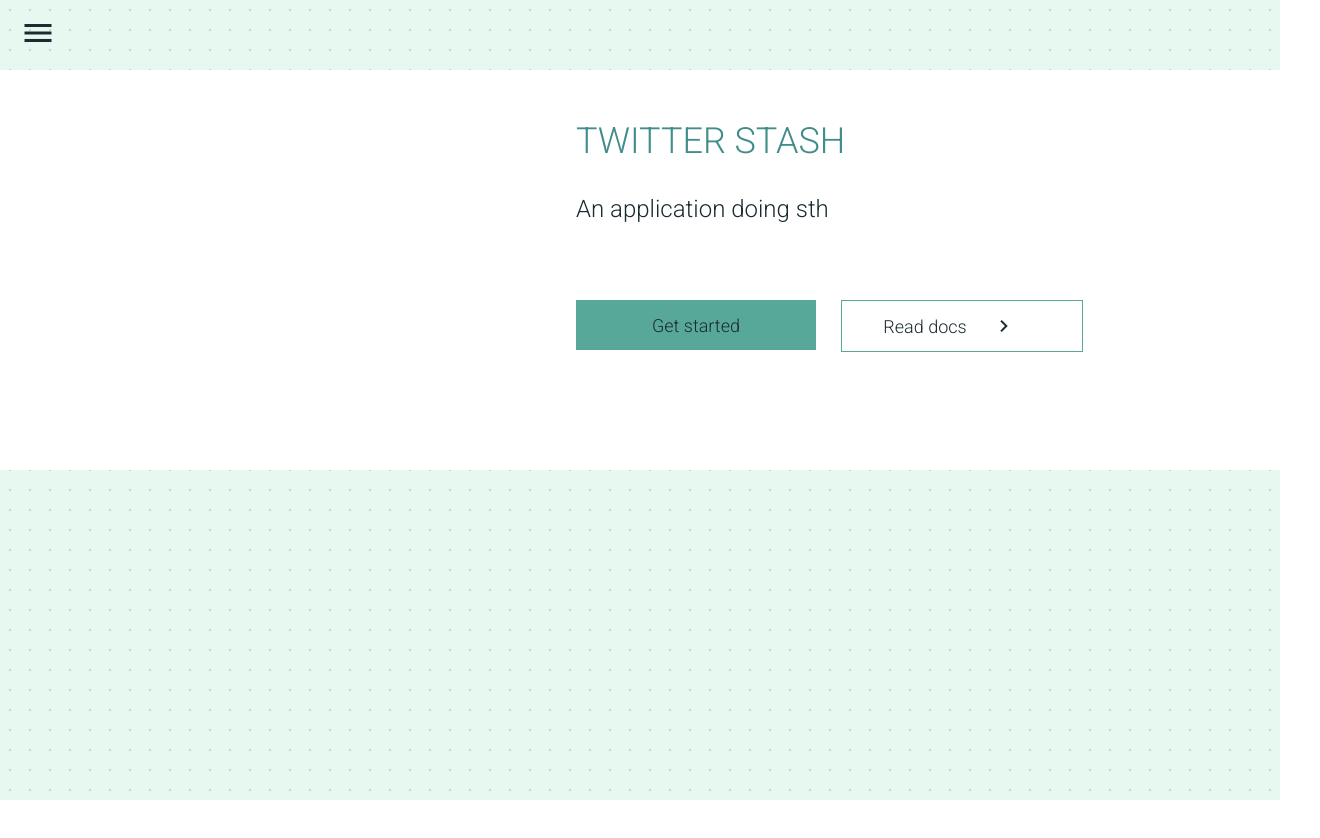
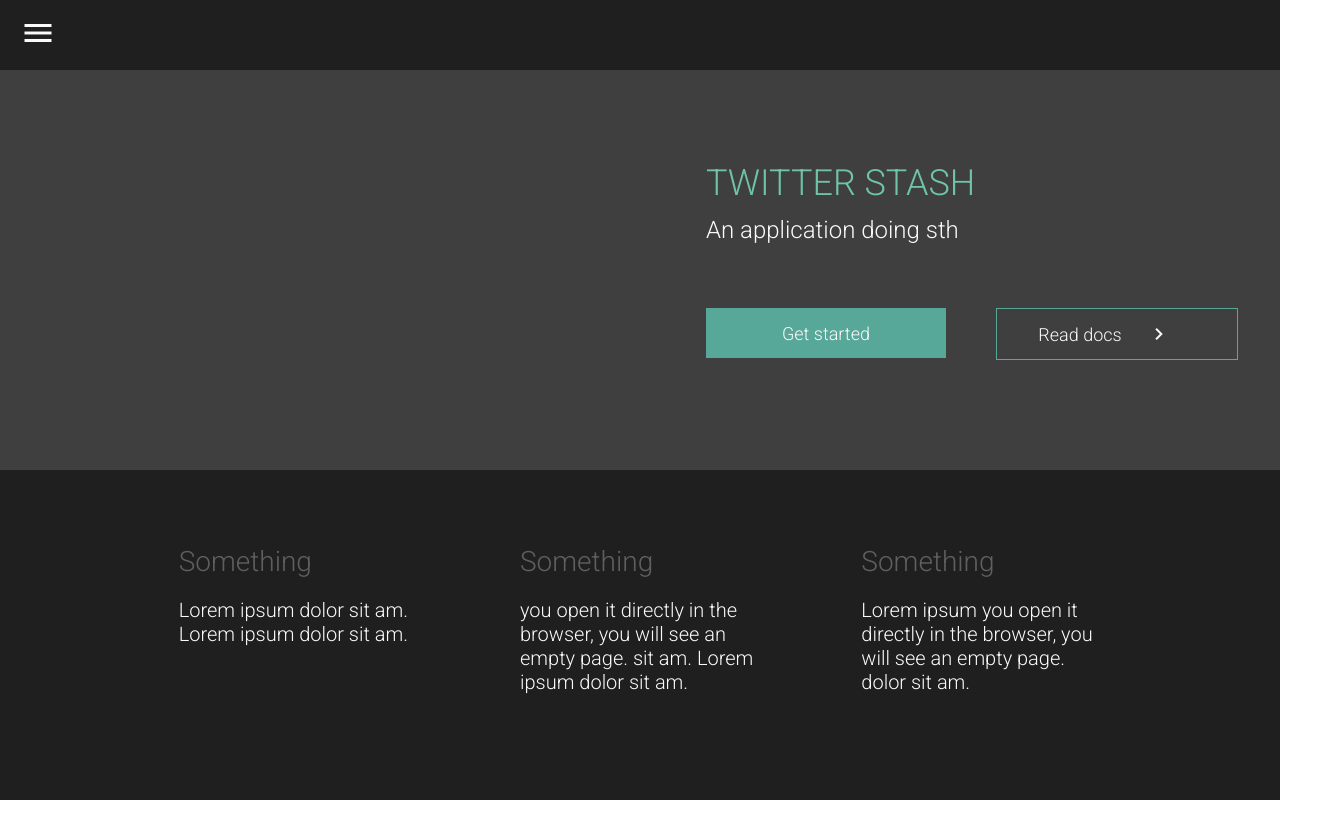
Before and after one commit to bohatiuk/agh-reddit-stash, a React (Create React App) app in the folder falcon/: page / in a window 1280 px wide. Shown: the top 838 px of the page, 1320 px wide, since content can reach past the window. After the commit the page ends 800 px from the top, so only its background shows below. Built offline with nearby package versions, Linux system fonts and the light colour scheme; no server answers.

Commit message:
Finish landing page

```diff
--- a/falcon/src/common/Buttons.tsx
+++ b/falcon/src/common/Buttons.tsx
@@ -1,6 +1,5 @@
 import styled from 'styled-components';
 import { styles, TTP } from '../styles/styleguide';
-import { smallShadow } from '../utils/css';
 import { CenterDiv } from './CenterDiv';
 
 export const CallToActionBtn = styled(CenterDiv)`
--- a/falcon/src/components/icons/Twitter.tsx
+++ b/falcon/src/components/icons/Twitter.tsx
@@ -1,23 +1,16 @@
-import { Icon } from '@material-ui/core';
 import styled from 'styled-components';
 import React from 'react';
-import { styles, TTP } from '../../styles/styleguide';
+import { TTP } from '../../styles/styleguide';
 import { ReactSVG } from 'react-svg';
 import { CenterDiv } from '../../common/CenterDiv';
-import { defaultShadow } from '../../utils/css';
 
 const Container = styled(CenterDiv)`
   width: 360px;
-  // height: 480px;
   font-size: 72px;
-  // background-color: ${({ theme }: TTP) => theme.color8};
-  // padding: ${styles.m5};
-  // border-radius: 45px;
 
   & svg {
-    fill: ${({ theme }: TTP) => theme.color8};
+    fill: ${({ theme }: TTP) => theme.color0};
   }
-
 `;
 
 function HoverIcon() {
--- a/falcon/src/containers/Home.tsx
+++ b/falcon/src/containers/Home.tsx
@@ -1,128 +1,107 @@
 import { Icon } from '@material-ui/core';
 import React from 'react';
+import { Link } from 'react-router-dom';
 import styled from 'styled-components';
 import { CallToActionBtn, CallToActionOutlinedBtn } from '../common/Buttons';
-import { CenterDiv } from '../common/CenterDiv';
 import Twitter from '../components/icons/Twitter';
 import { config } from '../config';
 import { styles, TTP } from '../styles/styleguide';
-import { defaultShadow } from '../utils/css';
 
 const Container = styled.div`
-  position: relative;
-  width: 100vw;
-  height: 100vh;
+  width: 100%;
+  height: 100%;
   overflow: hidden;
 `;
 
-const Background = styled.div`
-  width: 100%;
-  height: 100%;
-  position: absolute;
-  left: 0;
-  top: 0;
-  z-index: -1;
-  background-color: ${({ theme }: TTP) => theme.color0};
-  opacity: 0.8;
-
+const Overlay = styled.div`
+  margin: 90px 0 0 20%;
 `;
 
-const Overlay = styled.div`
-  position: absolute;
-  left: 20vw;
-  top: 90px;
-  z-index: 1;
-  // display: flex;
-  // align-items: center;
-  // justify-content: center;
-`;
-
-const ContentContainer = styled.div`
+const BannerContainer = styled.div`
   position: relative;
-  // margin: 10vh auto 0;
   height: 400px;
   width: 100%;
   overflow: hidden;
-  padding-left: 45vw;
-  background-color: ${({ theme}: TTP) => theme.color0};
-  // background: transparent;
-  // background-color: ${({ theme }: TTP) => theme.colorGray0};
-
-
-  // -webkit-box-shadow: -10px -10px 200px 0px rgba(${({ theme }: TTP) => theme.color8RGB},0.2);
-  // -moz-box-shadow: -10px -10px 200px 0px rgba(${({ theme }: TTP) => theme.color8RGB},0.2);
-  // box-shadow: -10px -10px 200px 0px rgba(${({ theme }: TTP) => theme.color8RGB},0.2);
+  display: flex;
+  justify-content: flex-start;
+  background-color: ${({ theme}: TTP) => theme.color1};
 `;
 
-const Cards = styled.div`
+const Actions = styled.div`
   position: relative;
-  width: 100%;
-  height: 100%;
+  display: flex;
+  flex-direction: column;
+  align-items: flex-start;
+  margin-left: 90px;
 `;
 
-const Card = styled(CenterDiv)`
-  width: 450px;
-  height: 225px;
-  position: absolute;
-  background-color: ${({ theme }: TTP) => theme.color0};
-  border: 1px solid rgba(${({ theme }: TTP) => theme.color8RGB}, 0.2);
-  ${props => defaultShadow(props)}
-`;
-
-const NameCard = styled.div`
-  position: absolute;
-  top: 50px;
-  left: 0;
+const TextTitle = styled.div`
+  margin-top: 92px;
   font: ${styles.fontH5};
   color: ${({ theme }: TTP) => theme.color5};
 `;
 
-const DescCard = styled.div`
-  position: absolute;
-  top: 125px;
-  left: 0;
+const TestDescribtion = styled.div`
+  margin-top: 12px;
   font: ${styles.fontN6};
 `;
 
-const GetStartedCard = styled.div`
-  position: absolute;
-  top: 230px;
-  left: 0;
+const GetStartedActions = styled.div`
+  margin-top: 64px;
   display: flex;
-  // cursor: pointer;
-  // transition: transform ${styles.transitionParams1};
-  // background: ${({ theme }: TTP) => theme.color5};
-  // color: ${({ theme }: TTP) => theme.color0};
 
-  // &:hover {
-  //   transform: scale(1.02);
-  // }
   & * {
     margin-right: ${styles.m5};
   }
 `;
 
-const Title = styled.p`
-  font: ${styles.fontH5};
+const ContentContainer = styled.div`
+  width: 80%;
+  margin: 0 auto;
+`;
+
+const CardsContainer = styled.div`
+  display: flex;
+  justify-content: space-around;
+  margin-top: ${styles.M2};
+  text-align: left;
+`;
+
+const Card = styled.div`
+  display: flex;
+  flex-direction: column;
+  align-items: flex-start;
+  max-width: 240px;
+`;
+
+const CardTitle = styled.div`
+  font: ${styles.fontN7};
+  color: ${({ theme }: TTP) => theme.color2};
+  margin-bottom: ${styles.m4};
+`;
+
+const CardDescribtion = styled.div`
+  font: ${styles.fontN5};
 `;
 
 function Home() {
   return (
     <Container>
-      {/* <Background /> */}
-      <ContentContainer>
+      <BannerContainer>
         <Overlay>
           <Twitter />
         </Overlay>
-        <Cards>
-          <NameCard>
+        <Actions>
+          <TextTitle>
             TWITTER STASH
-          </NameCard>
-          <DescCard>
+          </TextTitle>
+          <TestDescribtion>
             An application doing sth
-          </DescCard>
-          <GetStartedCard>
-            <CallToActionBtn>Get started</CallToActionBtn>
+          </TestDescribtion>
+          <GetStartedActions>
+            <Link to='/dashboard'>
+              <CallToActionBtn>Get started</CallToActionBtn>
+            </Link>
             <a href={config.documentationURL} target='_blank' rel='noreferrer'>
               <CallToActionOutlinedBtn>
                 <span>
@@ -133,8 +112,26 @@
                 </Icon>
               </CallToActionOutlinedBtn>
             </a>
-          </GetStartedCard>
-        </Cards>
+          </GetStartedActions>
+        </Actions>
+      </BannerContainer>
+      <ContentContainer>
+        <CardsContainer>
+          <Card>
+            <CardTitle>Something</CardTitle>
+            <CardDescribtion>Lorem ipsum dolor sit am. Lorem ipsum dolor sit am.</CardDescribtion>
+          </Card>
+          <Card>
+            <CardTitle>Something</CardTitle>
+            <CardDescribtion> you open it directly in the browser, you will see an empty page.
+              sit am. Lorem ipsum dolor sit am.</CardDescribtion>
+          </Card>
+          <Card>
+            <CardTitle>Something</CardTitle>
+            <CardDescribtion>Lorem ipsum  you open it directly in the browser, you will
+              see an empty page. dolor sit am.</CardDescribtion>
+          </Card>
+        </CardsContainer>
       </ContentContainer>
     </Container>
   );
--- a/falcon/src/containers/NavigationList.tsx
+++ b/falcon/src/containers/NavigationList.tsx
@@ -6,7 +6,7 @@
 import { Link } from 'react-router-dom';
 import { config } from '../config';
 import HoverIcon from '../components/icons/HoverIcon';
-import { Diamond, Dot } from '../common/Shape';
+import { Diamond } from '../common/Shape';
 import { connect } from 'react-redux';
 import { toggleTheme as toggleThemeAction } from '../actions';
 
@@ -17,11 +17,14 @@
   display: flex;
   justify-content: flex-start;
   align-items: center;
-  padding: 0 ${styles.m4};
+
   z-index: 10;
 
-  // background-color: ${({ theme}: TTP) => theme.color0};
   background: transparent;
+`;
+
+const MenuIcon = styled.div`
+  padding: 0 ${styles.m4};
 `;
 
 const Container = styled.div`
@@ -65,9 +68,7 @@
         classes={{paper: 'drawer-bg'}}
       >
         <Container>
-          {/* <NavigationMenuContainer> */}
-            <HoverIcon onClick={toggleOpen} size='large' icon='menu_open'/>
-          {/* </NavigationMenuContainer> */}
+          <HoverIcon onClick={toggleOpen} size='large' icon='menu_open'/>
           <LinksContainer>
             <Seperator>
               <Diamond />
@@ -76,7 +77,7 @@
               <NavigationEntry text='Home' icon='home' onClick={toggleOpen} />
             </Link>
             <Link to='/dashboard'>
-              <NavigationEntry text='Dashbard' icon='select_all' onClick={toggleOpen} />
+              <NavigationEntry text='Dashboard' icon='select_all' onClick={toggleOpen} />
             </Link>
             <Seperator>
               <Diamond />
@@ -97,7 +98,11 @@
   const renderNavBar = () => {
     return (
       <MenuContainer>
-        {!isOpen && <HoverIcon onClick={toggleOpen} size='large' icon='menu' />}
+        {!isOpen && (
+          <MenuIcon>
+            <HoverIcon onClick={toggleOpen} size='large' icon='menu' />
+          </MenuIcon>
+        )}
       </MenuContainer>
     );
   };
--- a/falcon/src/index.tsx
+++ b/falcon/src/index.tsx
@@ -46,8 +46,7 @@
   height: 100%;
   z-index: -1;
   background-color: ${({ theme }: TTP) => theme.color5};
-  opacity: 0.2;
-  background-image: radial-gradient(${({ theme }: TTP) => theme.color8} 1px, ${({ theme }: TTP) => theme.color2} 1px);
+  background-color: ${({ theme }: TTP) => theme.color0};
   background-size: 20px 20px;
 `;
 
--- a/falcon/src/reducers/styleReducer.ts
+++ b/falcon/src/reducers/styleReducer.ts
@@ -9,8 +9,8 @@
   theme: Theme;
 }
 const initialState: State = {
-  themeType: ThemeTypes.Light,
-  theme: lightTheme
+  themeType: ThemeTypes.Dark,
+  theme: darkTheme
 };
 
 export function styleReducer(state = initialState, action: StyleActions) {
--- a/falcon/src/styles/styleguide.ts
+++ b/falcon/src/styles/styleguide.ts
@@ -1,29 +1,29 @@
-import { hexToRgbString, parseToRgb } from '../utils/css';
+import { parseToRgb } from '../utils/css';
 
 const darkColors = {
-  color0: '#1c2b30',
-  color1: '#1f3d43',
-  color2: '#28727b',
-  color3: '#408d8a',
+  color0: '#1f1f1f',
+  color1: '#3f3f3f',
+  color2: '#5f5f5f',
+  color3: '#7f7f7f',
   color4: '#57a899',
   color5: '#6fc3a8',
   color6: '#86deb7',
-  color7: '#f0fbf6',
-  color8: '#ffffff',
+  color7: '#e1e1e1',
+  color8: '#fafafa',
   colorGray1: '#f3f3f3',
   colorGray0: '#3f3f3f',
 };
 
 const lightColors = {
-  color8: '#1c2b30',
-  color7: '#1f3d43',
-  color6: '#28727b',
+  color8: '#1f1f1f',
+  color7: '#3f3f3f',
+  color6: '#5f5f5f',
   color5: '#408d8a',
   color4: '#57a899',
   color3: '#6fc3a8',
   color2: '#86deb7',
-  color1: '#f0fbf6',
-  color0: '#ffffff',
+  color1: '#e1e1e1',
+  color0: '#fafafa',
   colorGray0: '#f3f3f3',
   colorGray1: '#3f3f3f',
 };
@@ -40,6 +40,9 @@
   m3: '15px',
   m4: '20px',
   m5: '25px',
+  M1: '50px',
+  M2: '75px',
+  M3: '100px',
 };
 
 const params = {
--- a/falcon/src/utils/css.ts
+++ b/falcon/src/utils/css.ts
@@ -1,4 +1,4 @@
-import { ColorsRGB, Theme, TTP } from '../styles/styleguide';
+import { ColorsRGB, TTP } from '../styles/styleguide';
 
 export function hexToRgb(hex: string) {
   const result = /^#?([a-f\d]{2})([a-f\d]{2})([a-f\d]{2})$/i.exec(hex);
```
